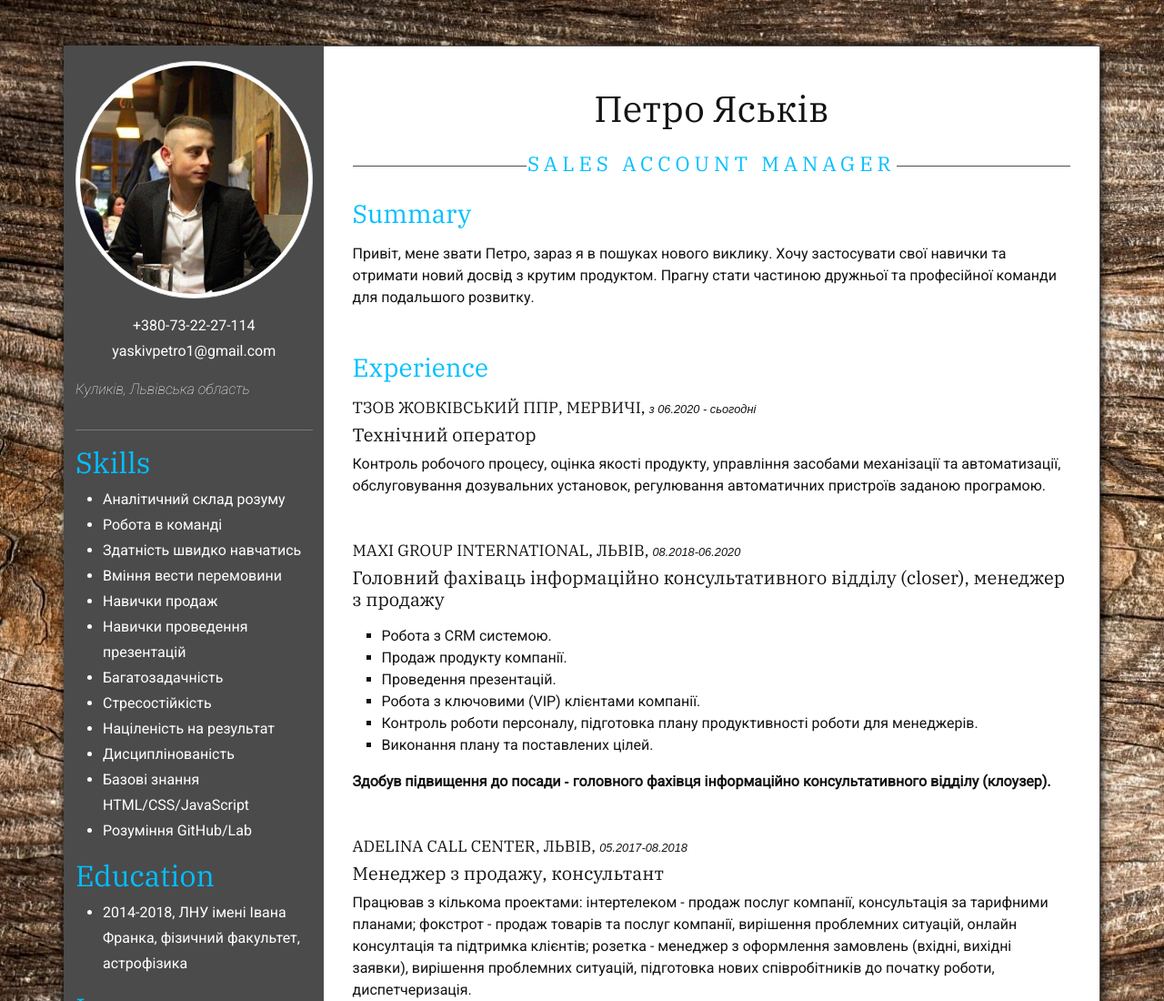
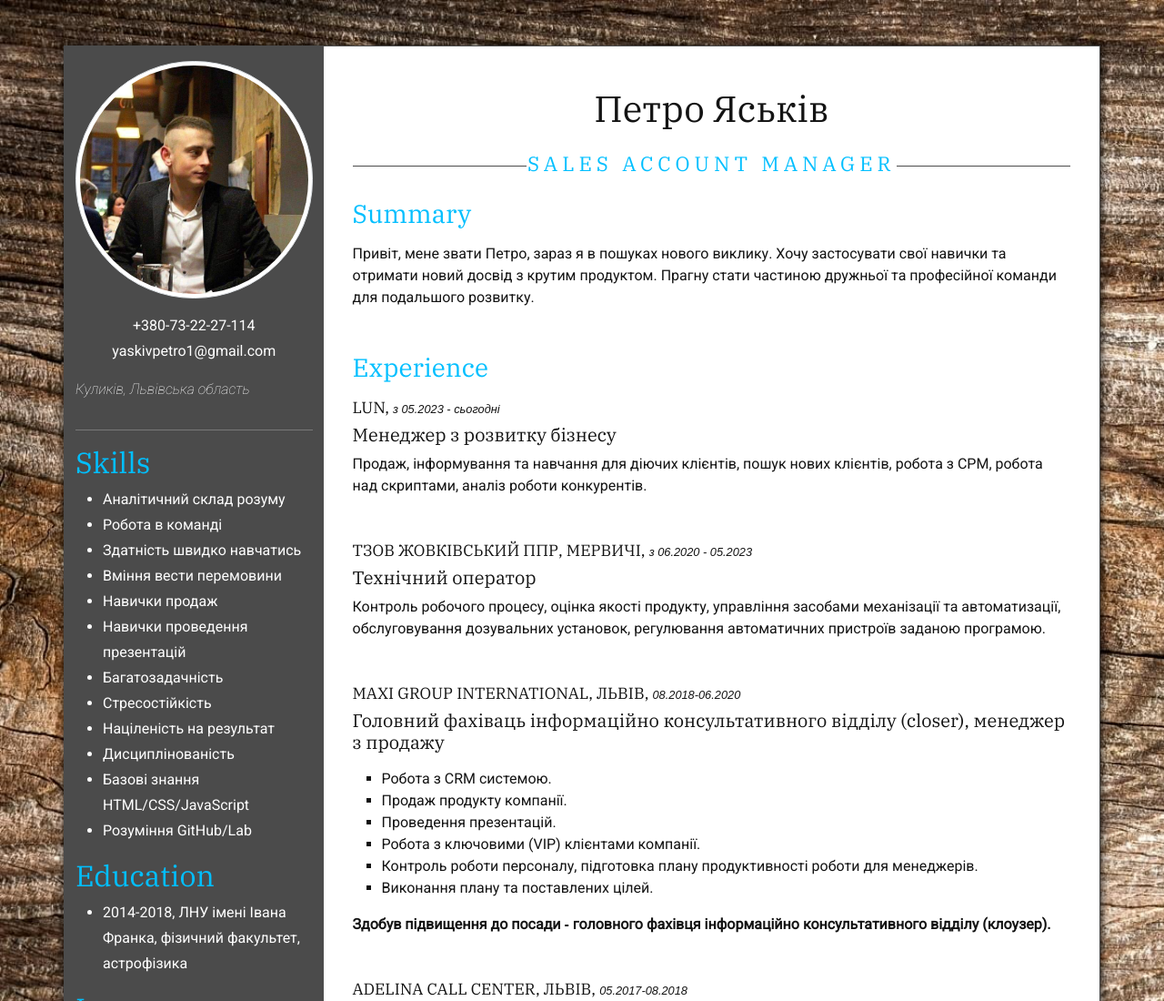
Before and after one commit to petyayaskiv97/cv1, a website: page index.html in a window 1280 px wide. Shown: the top 1100 px of the page at 91% size. Drawn offline with Linux system fonts and the light colour scheme.

Commit message:
Update index.html

```diff
--- a/index.html
+++ b/index.html
@@ -64,7 +64,14 @@
                     <p class="mb-5 summaryData"></p>
                     <h3 class="mb-3 experience color-grey">Experience</h3>
                     <section class="mb-5">
-                        <h4 class="company-name mb-2">ТЗОВ Жовківський ППР, Мервичі, <i>з 06.2020 - сьогодні</i></h4>
+                        <h4 class="company-name mb-2">LUN, <i>з 05.2023 - сьогодні</i></h4>
+                        <h5>Менеджер з розвитку бізнесу</h5>
+                        <p>Продаж, інформування та навчання для діючих клієнтів, пошук нових клієнтів,
+                            робота з СРМ, робота над скриптами, аналіз роботи конкурентів.
+                        </p>
+                    </section>
+                    <section class="mb-5">
+                        <h4 class="company-name mb-2">ТЗОВ Жовківський ППР, Мервичі, <i>з 06.2020 - 05.2023</i></h4>
                         <h5>Технічний оператор</h5>
                         <p>Контроль робочого процесу, оцінка якості продукту, управління засобами механізації та
                             автоматизації, обслуговування дозувальних установок, регулювання автоматичних пристроїв
```
